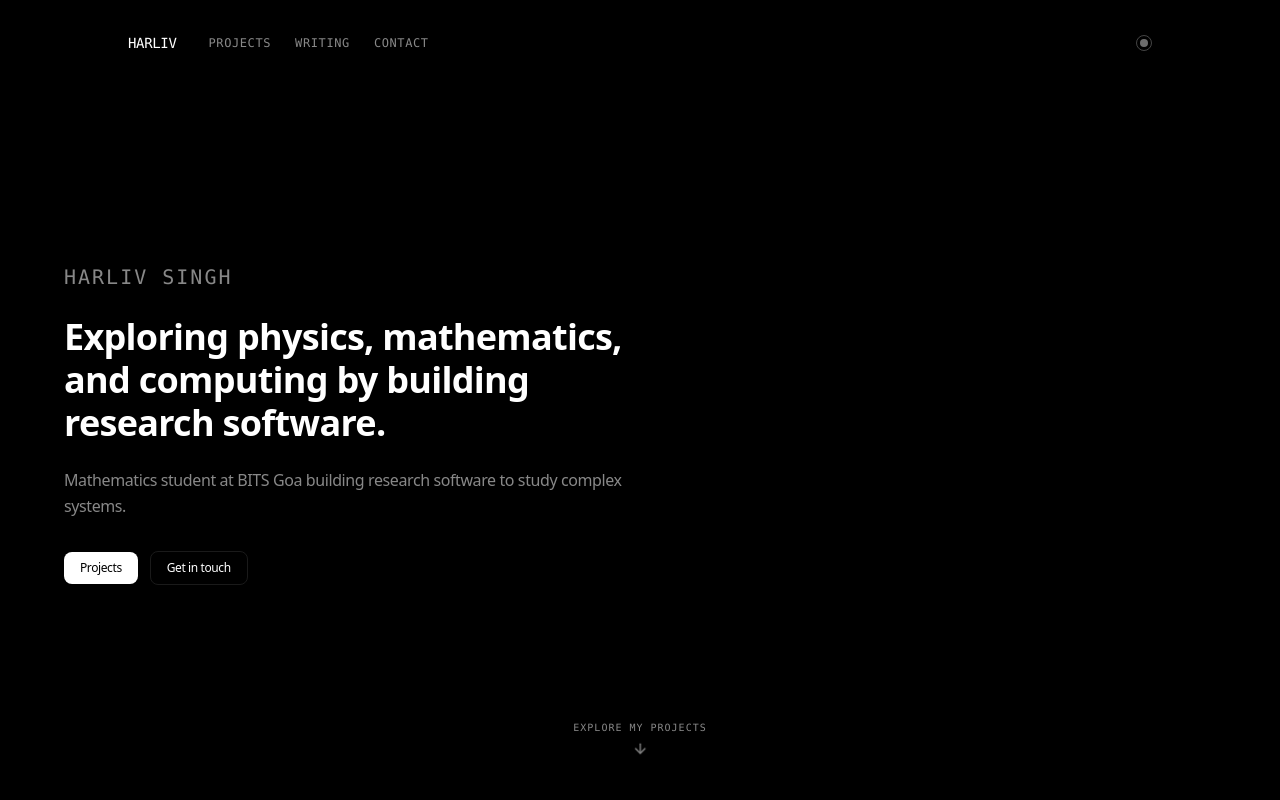
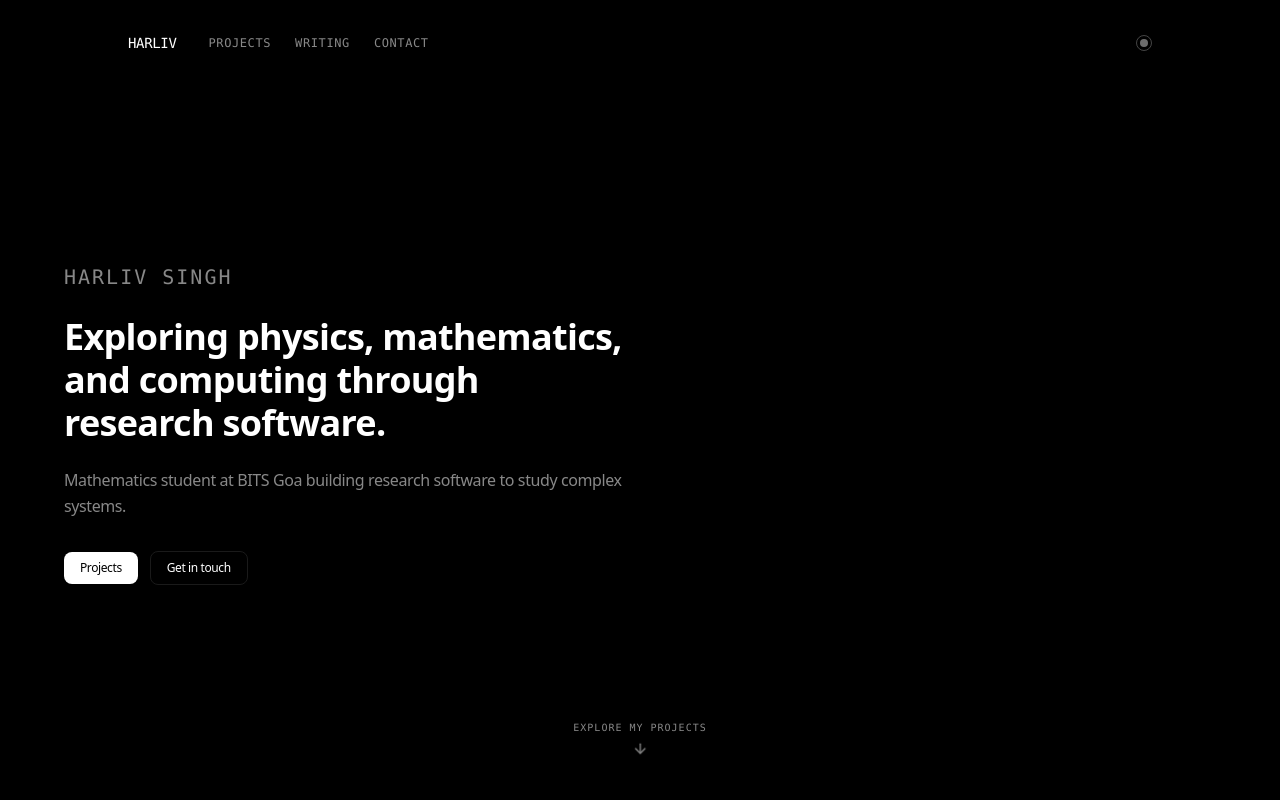
Before and after one commit to h-livv/h-livv.github.io, a Next.js app: page / in a window 1280 px wide. Shown: the top 800 px of the page. Built offline with nearby package versions, Linux system fonts and the light colour scheme.

Commit message:
Update Hero.tsx

```diff
--- a/components/Hero.tsx
+++ b/components/Hero.tsx
@@ -26,7 +26,7 @@ export default function Hero() {
           initial={{ opacity: 0, y: 15 }}
           animate={{ opacity: 1, y: 0 }}
           transition={{ duration: 0.4, ease: "easeOut" }}
-          className="max-w-4xl"
+          className="max-w-5xl"
         >
           <div className="flex items-center gap-3 mb-6">
             <span className="text-secondary font-mono text-lg md:text-xl uppercase tracking-widest">Harliv Singh</span>
@@ -34,7 +34,7 @@ export default function Hero() {
 
           <h1 className="text-2xl md:text-4xl font-[700] leading-[1.2] tracking-tight text-primary mb-6">
             Exploring physics, mathematics,<br className="hidden md:block" />
-            and computing by building<br className="hidden md:block" />
+            and computing through<br className="hidden md:block" />
             research software.
           </h1>
 
```
